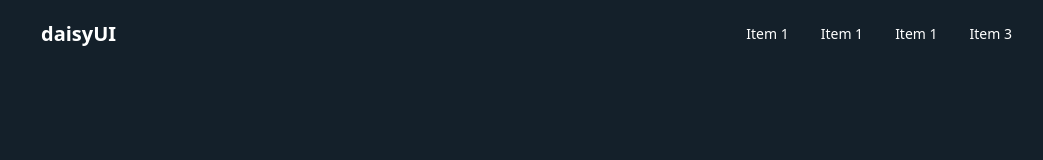
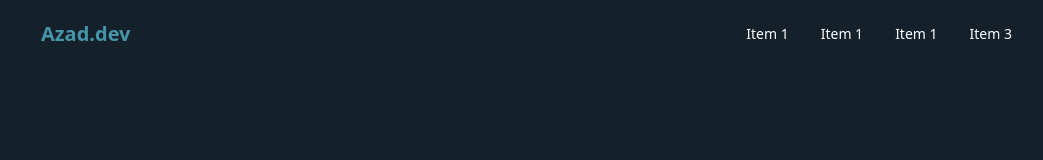
Before and after one commit to Md-Azad/Portfolio_with_react, a React (Vite) app: page / in a window 1280 px wide. Shown: the top 160 px of the page, without its empty margins (112-1155 px from the left). Built offline with nearby package versions, Linux system fonts and the light colour scheme.

Commit message:
changed the name on navbar

```diff
--- a/src/components/Navbar/Navbar.jsx
+++ b/src/components/Navbar/Navbar.jsx
@@ -60,7 +60,7 @@
             </li>
           </ul>
         </div>
-        <a className="btn btn-ghost text-xl">daisyUI</a>
+        <a className="btn btn-ghost text-xl text-[#4795A8]">Azad.dev</a>
       </div>
       <div className="navbar-end hidden lg:flex">
         <ul className="menu menu-horizontal px-1">
```
